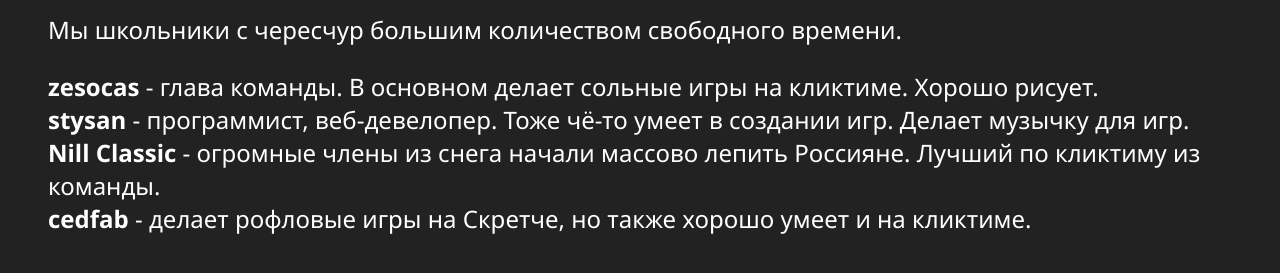
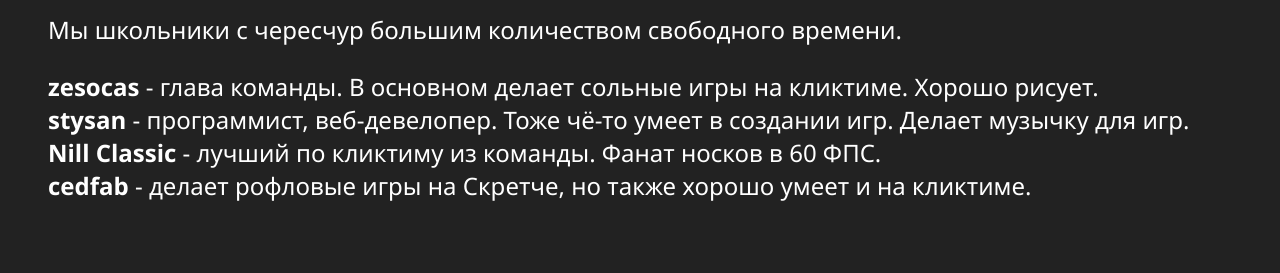
Before and after one commit to weAre7426/weAre7426.github.io, a plain HTML site: page index.html in a window 1280 px wide. Shown: the part 295-568 px from the top of the page. Drawn offline with Linux system fonts and the light colour scheme.

Commit message:
Update index.html

```diff
--- a/index.html
+++ b/index.html
@@ -19,7 +19,7 @@
     <p>Мы школьники с чересчур большим количеством свободного времени.</p>
     <p><strong>zesocas</strong> - глава команды. В основном делает сольные игры на кликтиме. Хорошо рисует.<br>
     <strong>stysan</strong> - программист, веб-девелопер. Тоже чё-то умеет в создании игр. Делает музычку для игр.<br>
-    <strong>Nill Classic</strong> - огромные члены из снега начали массово лепить Россияне. Лучший по кликтиму из команды.<br>
+    <strong>Nill Classic</strong> - лучший по кликтиму из команды. Фанат носков в 60 ФПС.<br>
     <strong>cedfab</strong> - делает рофловые игры на Скретче, но также хорошо умеет и на кликтиме.</p>
   </div>
 </body>
```
